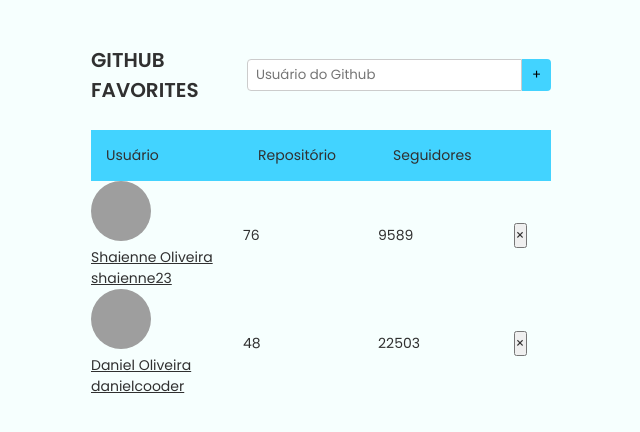
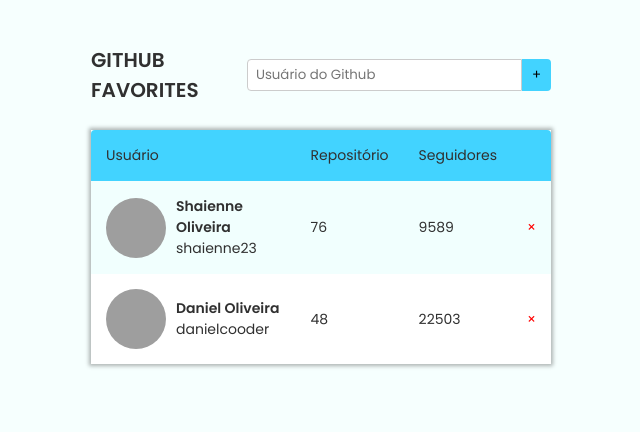
Before and after one commit to danielcooder/github-favoritos, a plain HTML site: page index.html in a window 1280 px wide. Shown: the whole page, without its empty margins (319-959 px from the left). Drawn offline with Linux system fonts and the light colour scheme; grey boxes are pictures that could not be loaded.

Commit message:
style: finalização de css

```diff
--- a/index.html
+++ b/index.html
@@ -28,7 +28,7 @@
 
                 <label class="sr-only" for="input-search">Usuário do Github</label>
                 <input id="input-search" type="text" placeholder="Usuário do Github">
-                <button>&plus;</button>
+                <button class="remove"> &plus;</button>
 
             </div>
 
@@ -69,7 +69,7 @@
 
                     <td>
 
-                        <button>&times;</button>
+                        <button class="remove">&times;</button>
 
                     </td>
 
@@ -95,7 +95,7 @@
 
                     <td>
 
-                        <button>&times;</button>
+                        <button class="remove">&times;</button>
 
                     </td>
 
--- a/style.css
+++ b/style.css
@@ -85,6 +85,7 @@ header h1 {
 table {
     width: 100%;
     border-collapse: collapse;
+    box-shadow: 0 0 .4rem .2rem rgba(0, 0, 0, 0.3);
 }
 
 table * {
@@ -99,10 +100,57 @@ table th {
     padding: 1.5rem;
 }
 
+table th:first-child {
+    border-top-left-radius: .4rem;
+}
+
+
+table th:last-child {
+    border-top-right-radius: .4rem;
+}
+
+table tr:nth-child(even) {
+    background: #ffffff;
+}
+
+table tr:nth-child(odd) {
+    background: #f1fffe;
+}
+
+td.user {
+    display: flex;
+    align-items: center;
+    gap: 1rem;
+}
+
+
+table td {
+    padding: 1.5rem;
+    text-align: left;
+}
+
 td.user img {
     width: 6rem;
     height: 6rem;
-
     object-fit: cover;
     border-radius: 50%;
 }
+
+td.user a {
+    text-decoration: none;
+}
+
+td.user a p {
+    font-weight: bold;
+}
+
+td .remove {
+    background: none;
+    border: none;
+}
+
+td .remove {
+    background: none;
+    border: none;
+    color: red;
+}
```
